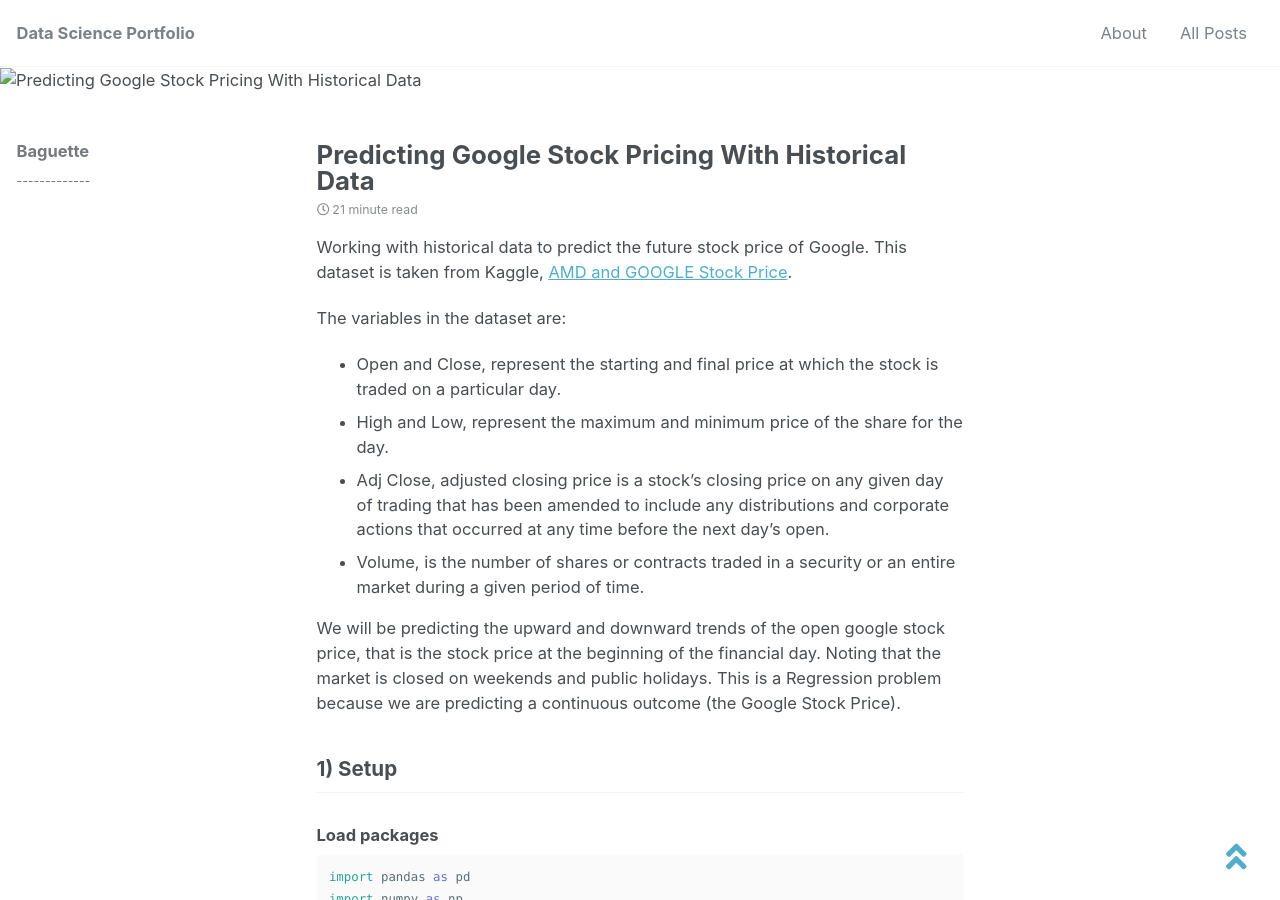
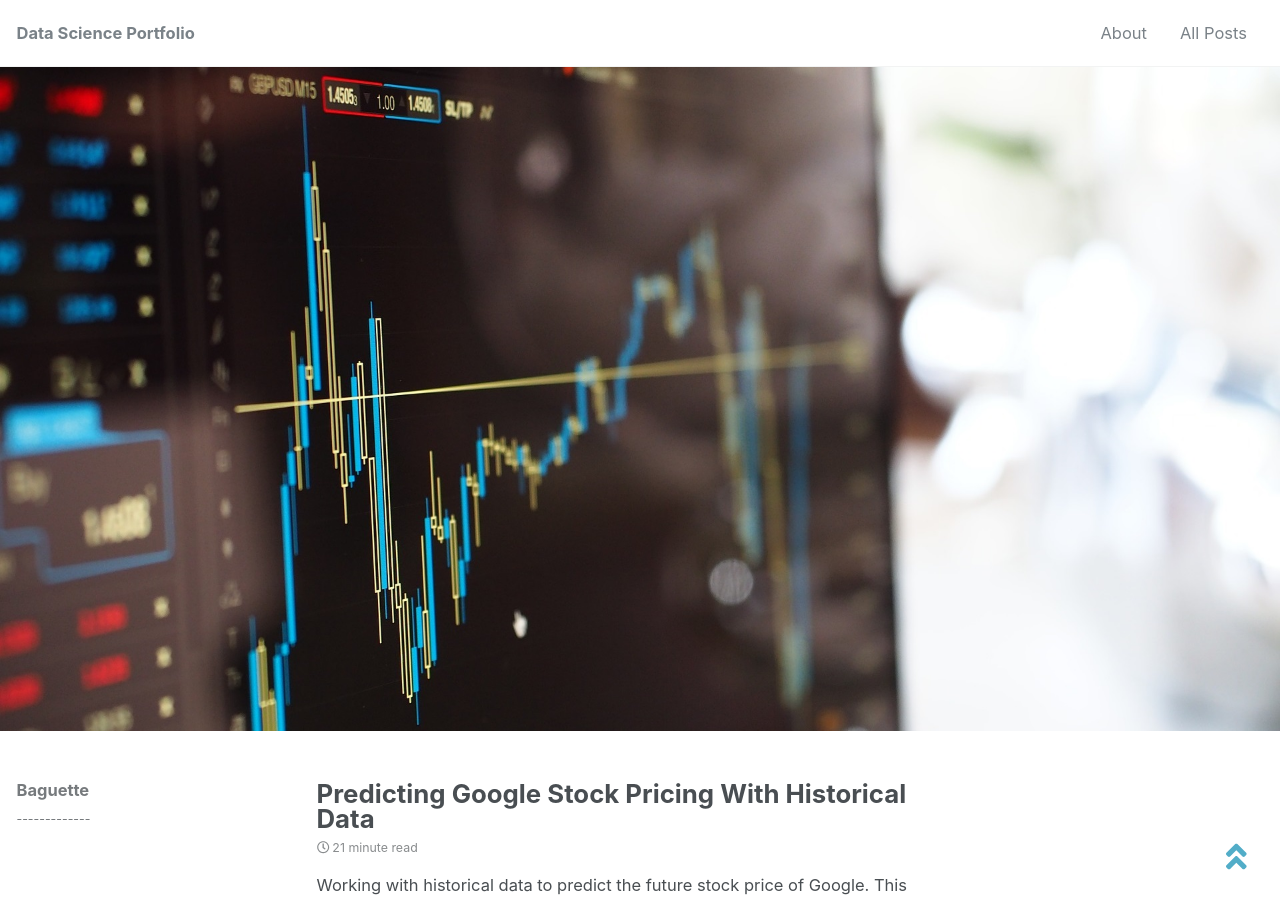
Before and after one commit to baguettexci/baguettexci.gituhb.io, a Jekyll site: the page built from _posts/2018-11-02-Google-Stock-Price.md, in a window 1280 px wide and 900 px high. Built offline with Jekyll 4.4.1, drawn with Linux system fonts in a browser that asks for light colours; nearby versions of some CDN libraries; formulas are drawn with MathJax 3.

Commit message:
Update 2018-11-02-Google-Stock-Price.md

```diff
--- a/_posts/2018-11-02-Google-Stock-Price.md
+++ b/_posts/2018-11-02-Google-Stock-Price.md
@@ -5,7 +5,8 @@
   - Neural Network
   - Regression
 header:
-  image: "/images/chart.jpg"
+  image: "/images/Google Stock Price/chart.jpg"
+  teaser: "/images/Google Stock Price/chart.jpg"
 excerpt: "Neural Network, Regression"
 mathjax: "true"
 ---
```
